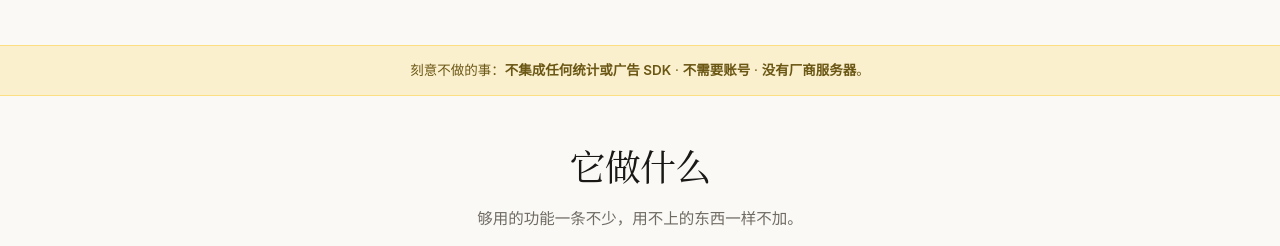
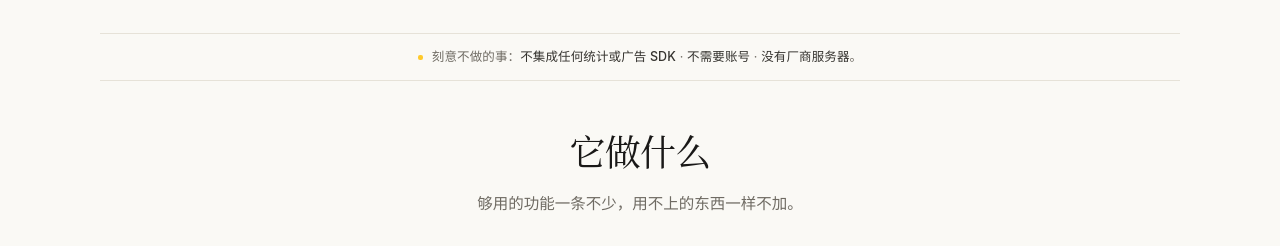
Before and after one commit to yuedaochangmendian/jianji-note, a plain HTML site: page website/index.html in a window 1280 px wide. Shown: the part 523-769 px from the top of the page. Drawn offline with Linux system fonts and the light colour scheme; no server answers.

Commit message:
官网：把刻意不做的事那一栏压成安静的说明行
去掉琥珀底色和琥珀边框，改成 12.5px 灰色文字、上下各一条中性细分隔线，句首只留一个小琥珀点。

```diff
--- a/website/styles.css
+++ b/website/styles.css
@@ -17,9 +17,6 @@
   --amber: #ffc107;
   --teal: #00897b;
   --rose: #c2185b;
-  --band-bg: rgba(255, 193, 7, 0.16);
-  --band-line: rgba(255, 193, 7, 0.38);
-  --band-ink: #6b5714;
   --ring: rgba(63, 81, 181, 0.18);
   --note-ink: #24221f;
   --shadow-sm: 0 1px 2px rgba(28, 25, 23, 0.06), 0 1px 3px rgba(28, 25, 23, 0.04);
@@ -54,9 +51,6 @@
     --amber: #ffd54f;
     --teal: #4db6ac;
     --rose: #f06292;
-    --band-bg: rgba(255, 213, 79, 0.1);
-    --band-line: rgba(255, 213, 79, 0.22);
-    --band-ink: #e8d493;
     --ring: rgba(140, 158, 255, 0.24);
     --shadow-sm: 0 1px 2px rgba(0, 0, 0, 0.5);
     --shadow-md: 0 14px 34px -16px rgba(0, 0, 0, 0.7), 0 2px 8px rgba(0, 0, 0, 0.3);
@@ -427,20 +421,35 @@ main { display: block; }
   color: var(--muted);
 }
 
-/* ---------------------------------------------------------------- 琥珀横条 */
+/* ---------------------------------------------------------------- 安静的说明行 */
 
 .band {
-  margin-top: clamp(40px, 6vh, 70px);
-  padding: 14px 24px;
-  border-top: 1px solid var(--band-line);
-  border-bottom: 1px solid var(--band-line);
-  background: var(--band-bg);
+  max-width: 1080px;
+  margin: clamp(30px, 4.5vh, 52px) auto 0;
+  padding: 13px 24px;
+  border-top: 1px solid var(--line);
+  border-bottom: 1px solid var(--line);
   text-align: center;
-  font-size: 13.5px;
-  color: var(--band-ink);
+  font-size: 12.5px;
+  letter-spacing: 0.01em;
+  color: var(--muted);
 }
+
 .band p { margin: 0; }
-.band strong { font-weight: 600; }
+
+.band p::before {
+  content: "";
+  display: inline-block;
+  width: 5px;
+  height: 5px;
+  margin-right: 9px;
+  border-radius: 2px;
+  background: var(--amber);
+  opacity: 0.85;
+  vertical-align: 1px;
+}
+
+.band strong { font-weight: 500; color: var(--ink-soft); }
 
 /* ---------------------------------------------------------------- 功能 */
 
```
